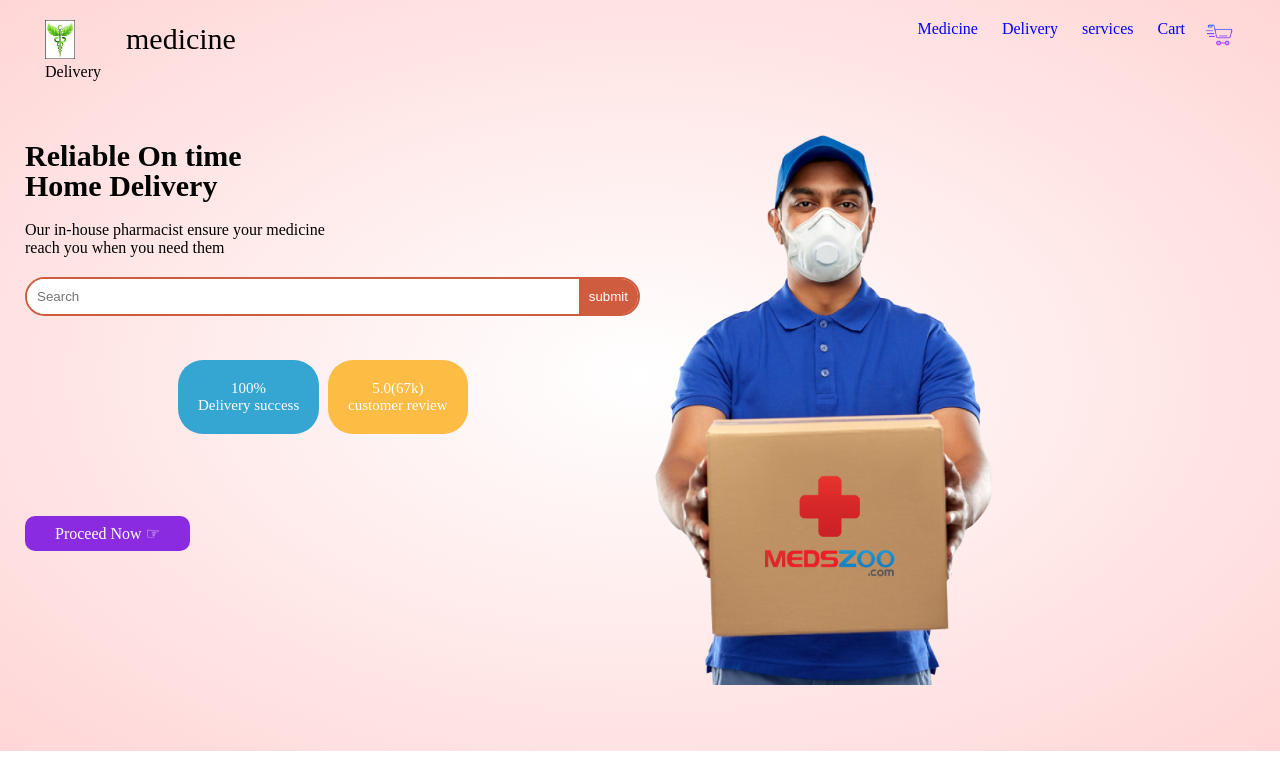
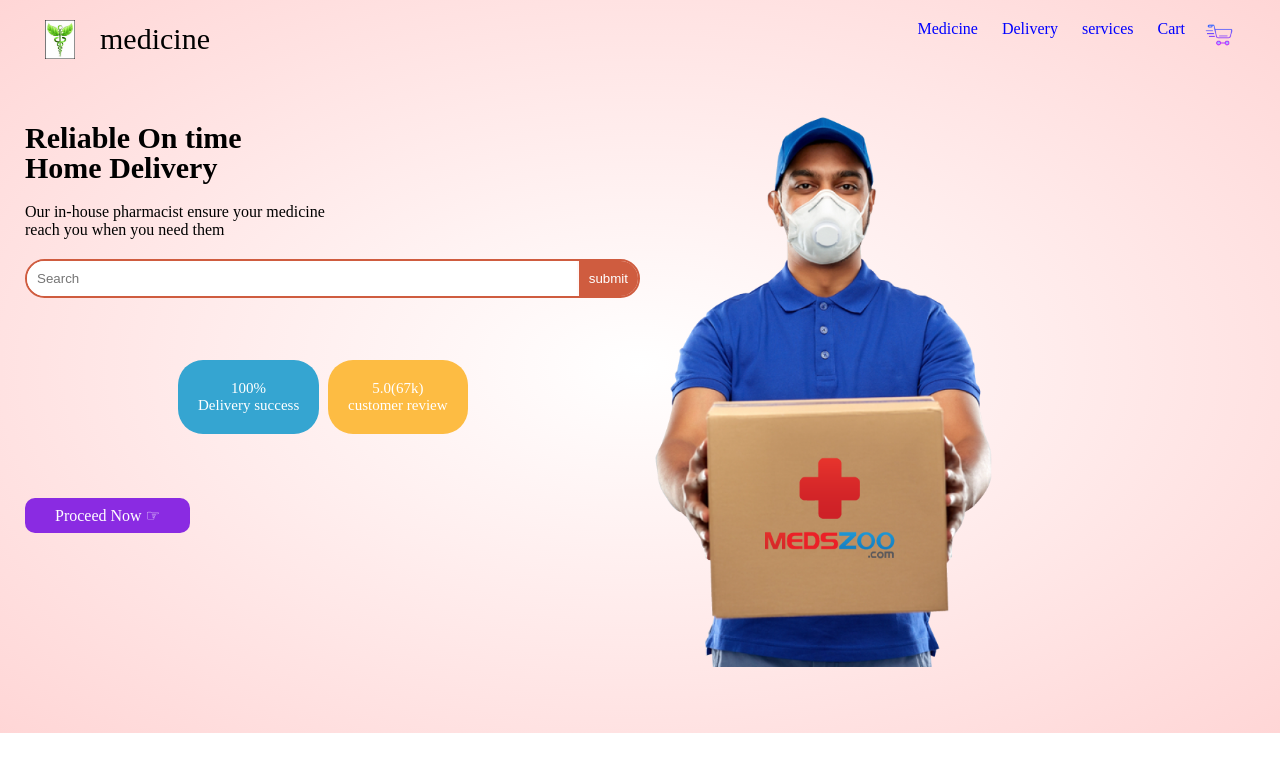
Before and after one commit to Rau379/NSSC_TASK21, a plain HTML site: page index.html in a window 1280 px wide. Shown: the top 780 px of the page. Drawn offline with Linux system fonts and the light colour scheme.

Commit message:
Update index.html

```diff
--- a/index.html
+++ b/index.html
@@ -17,7 +17,7 @@
         <div class="logo">
             <img src="logo.jpg" alt="" width="30px">
             <diV class="horse">
-                <div>Delivery</div>
+                <div></div>
             </diV>
         </div>
      <nav>
```
